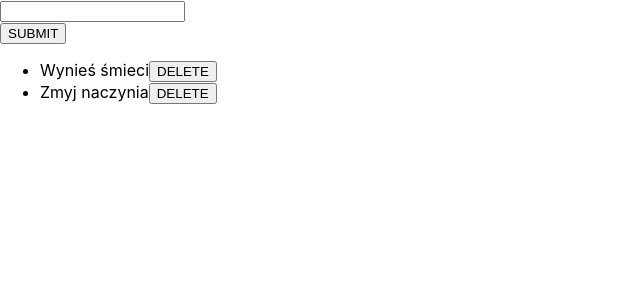
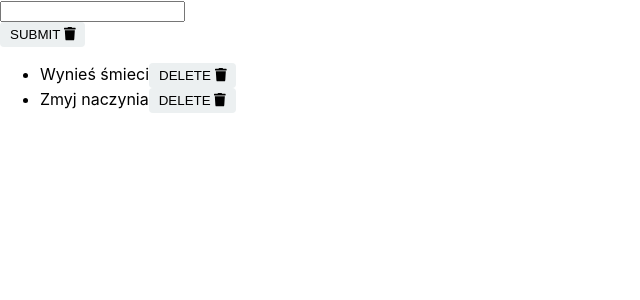
Before and after one commit to coderoadpl/frontend--react--project-3.4, a React (Create React App) app: page / in a window 1280 px wide. Shown: the top 300 px of the page, without its empty margins (0-640 px from the left). Built offline with nearby package versions, Linux system fonts and the light colour scheme.

Commit message:
`Button` styled

```diff
--- a/package.json
+++ b/package.json
@@ -3,6 +3,9 @@
   "version": "0.1.0",
   "private": true,
   "dependencies": {
+    "@fortawesome/fontawesome-svg-core": "^1.2.35",
+    "@fortawesome/free-solid-svg-icons": "^5.15.3",
+    "@fortawesome/react-fontawesome": "^0.1.14",
     "react": "^17.0.2",
     "react-dom": "^17.0.2",
     "react-scripts": "^4.0.3",
--- a/src/components/Button/Button.js
+++ b/src/components/Button/Button.js
@@ -1,10 +1,14 @@
 import React from 'react'
 import PropTypes from 'prop-types'
+
+import { FontAwesomeIcon } from '@fortawesome/react-fontawesome'
+import { faTrash } from '@fortawesome/free-solid-svg-icons'
 
 import classes from './styles.module.css'
 
 export const Button = (props) => {
   const {
+    children,
     className,
     ...otherProps
   } = props
@@ -13,11 +17,18 @@
     <button
       className={`${classes.root}${className ? ` ${className}` : ''}`}
       {...otherProps}
-    />
+    >
+      {children}
+      {' '}
+      <FontAwesomeIcon
+        icon={faTrash}
+      />
+    </button>
   )
 }
 
 Button.propTypes = {
+  children: PropTypes.node,
   className: PropTypes.string
 }
 
--- a/src/components/Button/styles.module.css
+++ b/src/components/Button/styles.module.css
@@ -1 +1,13 @@
-.root {}
+.root {
+  border: none;
+  border-radius: 4px;
+  padding: 5px 10px;
+  cursor: pointer;
+  background-color: #ecf0f1;
+  transition: 0.3s ease-in-out;
+}
+
+.root:hover {
+  background-color: #bdc3c7;
+  transform: scale(1.025);
+}
```
Also changed, not shown: 1 other file (tests, documents, lock files or other folders).
